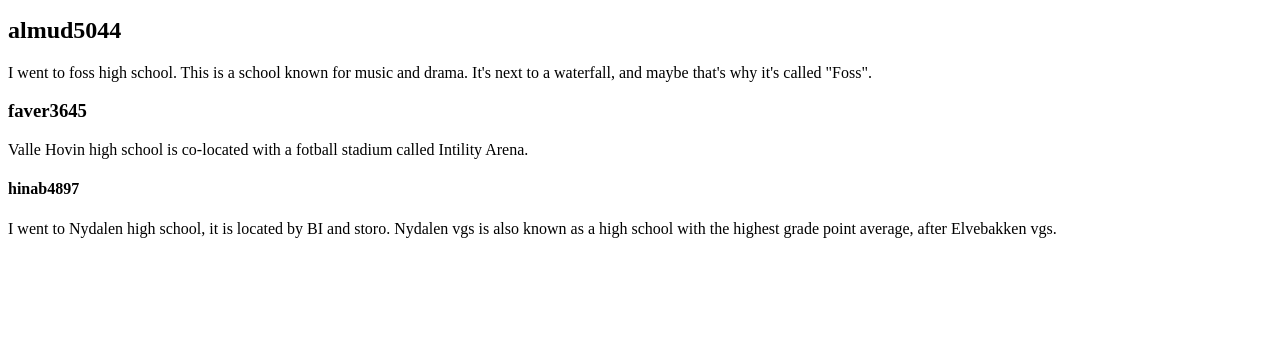
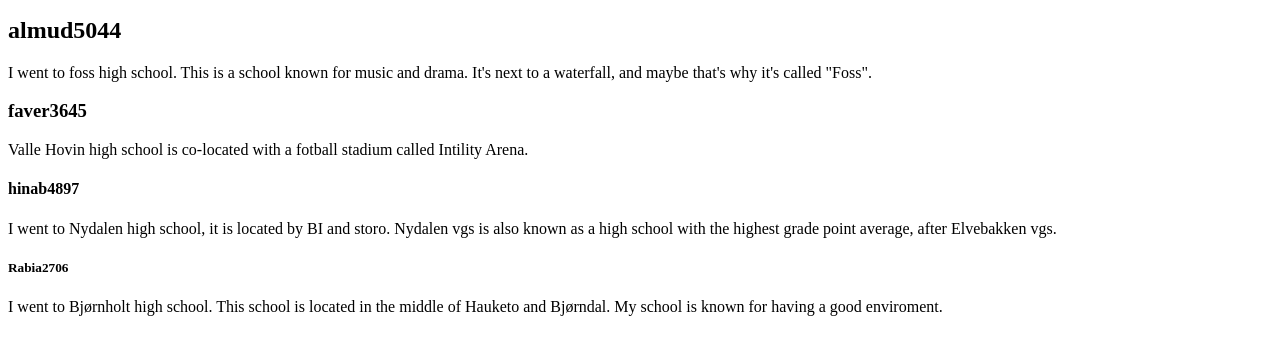
Before and after one commit to OsloMet-web/1stOblig-oblig-1-group-45, a plain HTML site: page vgs.html in a window 1280 px wide. Shown: the part 101-456 px from the top of the page. Drawn offline with Linux system fonts and the light colour scheme.

Commit message:
Jeg har skrevet om min Vgs

```diff
--- a/vgs.html
+++ b/vgs.html
@@ -15,6 +15,8 @@
         <p>Valle Hovin high school is co-located with a fotball stadium called Intility Arena.</p>
         <h4>hinab4897</h4>
         <p>I went to Nydalen high school, it is located by BI and storo. Nydalen vgs is also known as a high school with the highest grade point average, after Elvebakken vgs.</p>
+        <h5>Rabia2706</h5>
+        <p>I went to Bjørnholt high school. This school is located in the middle of Hauketo and Bjørndal. My school is known for having a good enviroment.</p>
     </body>
 
     </html>
```
